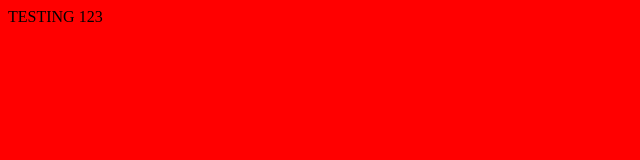
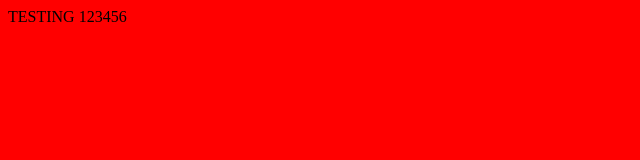
Before and after one commit to JoshKinderQuix/testing-1, a plain HTML site: page index.html in a window 1280 px wide. Shown: the full height of the page, 0-640 px from the left. Drawn offline with Linux system fonts and the light colour scheme.

Commit message:
Testing 123

```diff
--- a/index.html
+++ b/index.html
@@ -9,7 +9,7 @@
 </head>
 <body>
     <div>
-    TESTING 123
+    TESTING 123456
 </div>
 </body>
 </html>
```
